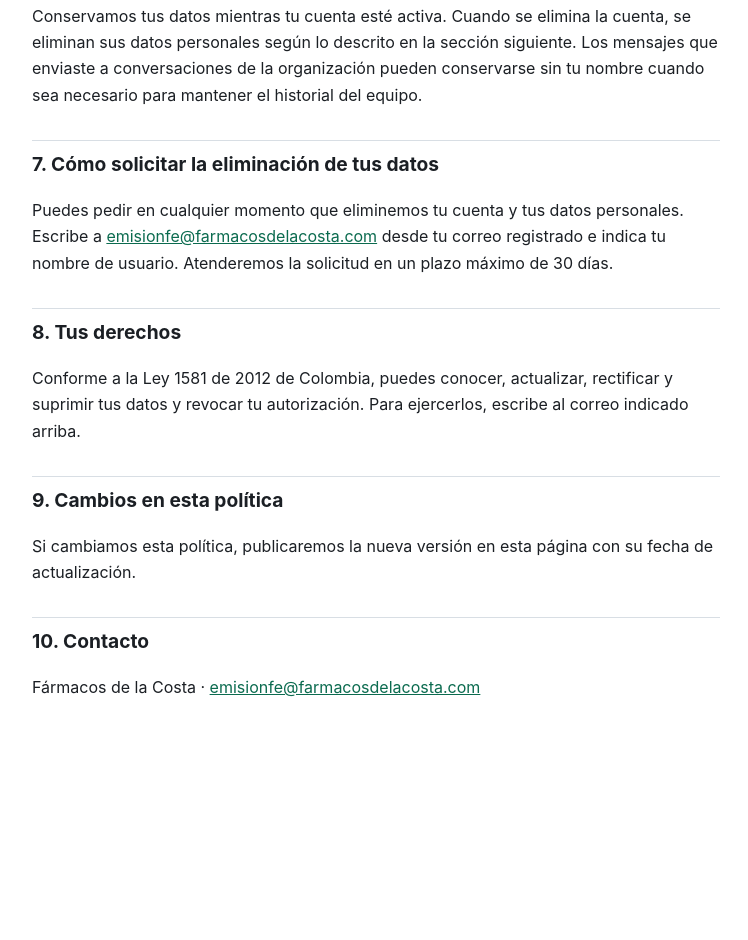
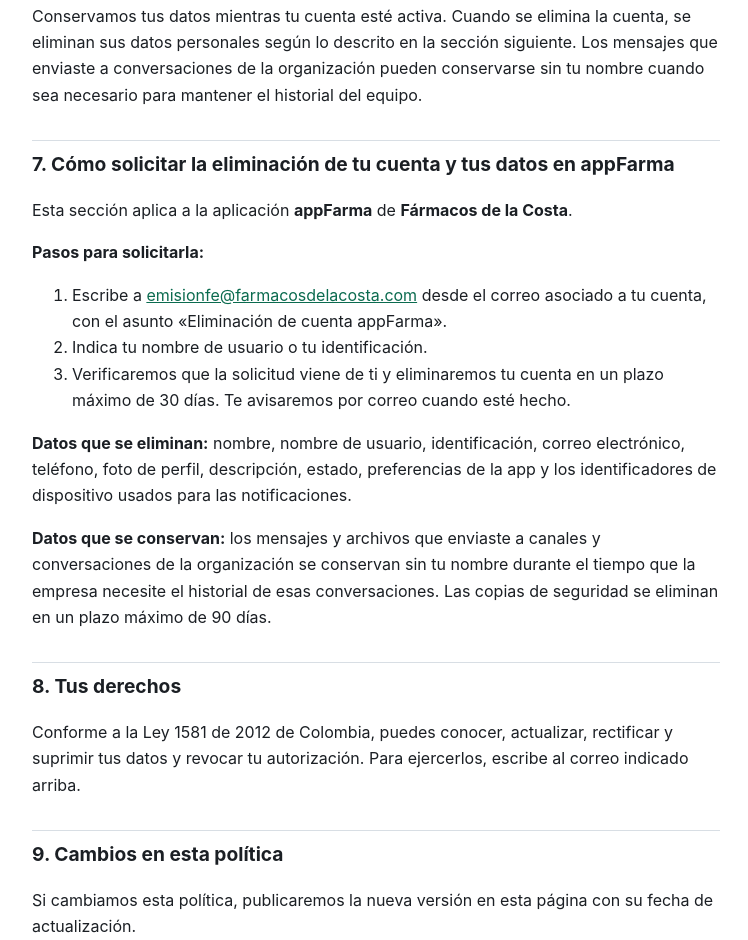
Before and after one commit to Jemeye/farmacos-privacidad, a plain HTML site: page privacidad/index.html in a window 1280 px wide. Shown: the part 1619-2559 px from the top of the page, without its empty margins (264-1012 px from the left). Before the commit the page ends 2399 px from the top, so only its background shows below. Drawn offline with Linux system fonts and the light colour scheme.

Commit message:
docs: detalla los pasos y los datos que se eliminan al pedir el borrado de cuenta
Co-Authored-By: Claude Sonnet 5.5 <noreply@anthropic.com>

```diff
--- a/privacidad/index.html
+++ b/privacidad/index.html
@@ -64,8 +64,16 @@
   <h2 id="conservacion">6. Cuánto tiempo se conservan</h2>
   <p>Conservamos tus datos mientras tu cuenta esté activa. Cuando se elimina la cuenta, se eliminan sus datos personales según lo descrito en la sección siguiente. Los mensajes que enviaste a conversaciones de la organización pueden conservarse sin tu nombre cuando sea necesario para mantener el historial del equipo.</p>
 
-  <h2 id="eliminar-datos">7. Cómo solicitar la eliminación de tus datos</h2>
-  <p>Puedes pedir en cualquier momento que eliminemos tu cuenta y tus datos personales. Escribe a <a href="mailto:emisionfe@farmacosdelacosta.com?subject=Eliminaci%C3%B3n%20de%20datos%20appFarma">emisionfe@farmacosdelacosta.com</a> desde tu correo registrado e indica tu nombre de usuario. Atenderemos la solicitud en un plazo máximo de 30 días.</p>
+  <h2 id="eliminar-datos">7. Cómo solicitar la eliminación de tu cuenta y tus datos en appFarma</h2>
+  <p>Esta sección aplica a la aplicación <strong>appFarma</strong> de <strong>Fármacos de la Costa</strong>.</p>
+  <p><strong>Pasos para solicitarla:</strong></p>
+  <ol>
+    <li>Escribe a <a href="mailto:emisionfe@farmacosdelacosta.com?subject=Eliminaci%C3%B3n%20de%20cuenta%20appFarma">emisionfe@farmacosdelacosta.com</a> desde el correo asociado a tu cuenta, con el asunto «Eliminación de cuenta appFarma».</li>
+    <li>Indica tu nombre de usuario o tu identificación.</li>
+    <li>Verificaremos que la solicitud viene de ti y eliminaremos tu cuenta en un plazo máximo de 30 días. Te avisaremos por correo cuando esté hecho.</li>
+  </ol>
+  <p><strong>Datos que se eliminan:</strong> nombre, nombre de usuario, identificación, correo electrónico, teléfono, foto de perfil, descripción, estado, preferencias de la app y los identificadores de dispositivo usados para las notificaciones.</p>
+  <p><strong>Datos que se conservan:</strong> los mensajes y archivos que enviaste a canales y conversaciones de la organización se conservan sin tu nombre durante el tiempo que la empresa necesite el historial de esas conversaciones. Las copias de seguridad se eliminan en un plazo máximo de 90 días.</p>
 
   <h2 id="derechos">8. Tus derechos</h2>
   <p>Conforme a la Ley 1581 de 2012 de Colombia, puedes conocer, actualizar, rectificar y suprimir tus datos y revocar tu autorización. Para ejercerlos, escribe al correo indicado arriba.</p>
```
